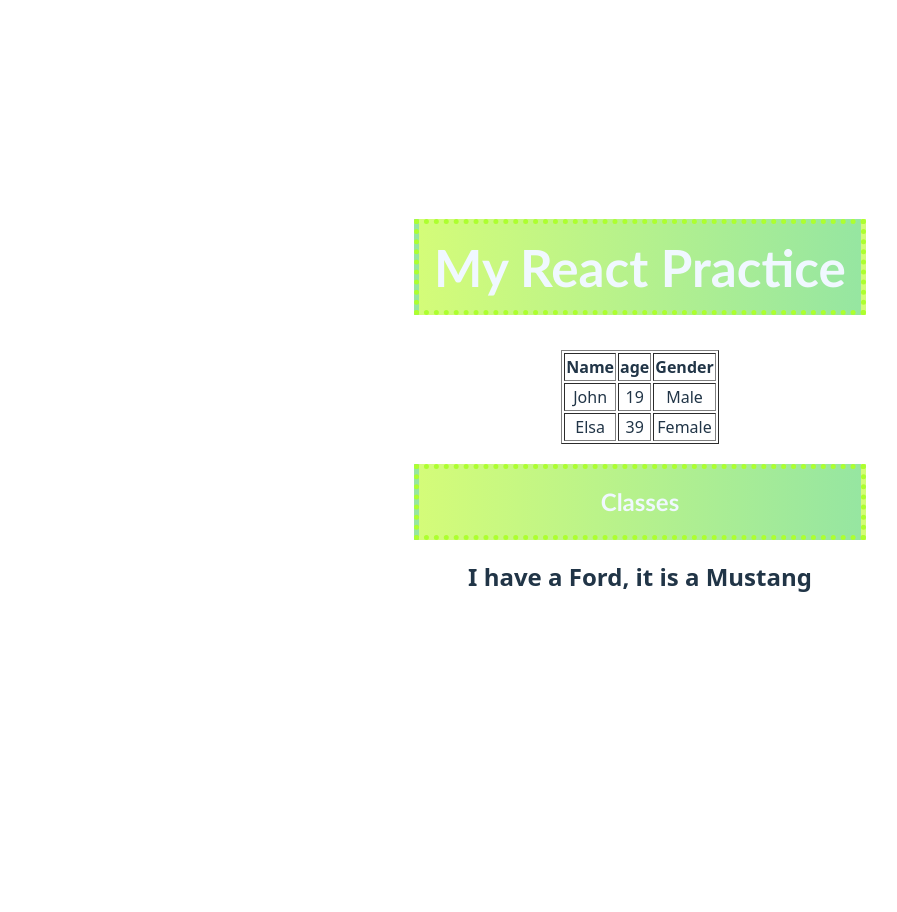
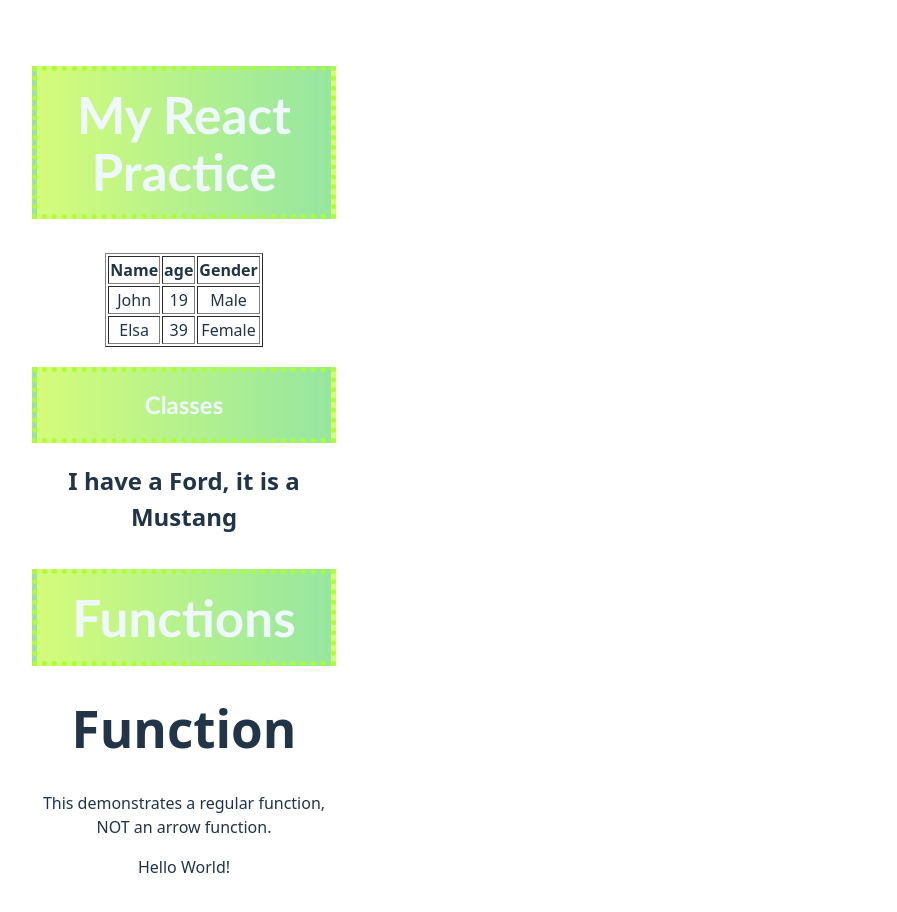
Before and after one commit to 2302543-coder/React, a React (Vite) app: page / in a window 1280 px wide. Shown: the top 912 px of the page, without its empty margins (0-897 px from the left). Before the commit the page ends 800 px from the top, so only its background shows below. Built offline with nearby package versions, Linux system fonts and the light colour scheme.

Commit message:
functions

```diff
--- a/src/App.jsx
+++ b/src/App.jsx
@@ -4,6 +4,7 @@ import viteLogo from '/vite.svg'
 import './AppmyCss.css'
 import Intro1 from './IntroSamples/Intro1'
 import Classes from './IntroSamples/Classes'
+import ArrowFunctions from './IntroSamples/ArrowFunctions'
 
 function App() {
   return (
@@ -16,8 +17,11 @@ function App() {
     </div>
     <h2 id="title">Classes</h2>
       <Classes />
+      <h1 id="title">Functions</h1>
+      <ArrowFunctions />
+      </div>
 
-      </div>
+
     </>
 
   )
--- a/src/AppmyCss.css
+++ b/src/AppmyCss.css
@@ -3,11 +3,11 @@
   margin: 0 auto;
   padding: 2rem;
   text-align: center;
-  display:flex;
-  justify-content:space-between;
+  display:grid;
+  justify-content:space-evenly;
   align-content:center;
   align-items:center;
-  flex-wrap:wrap;
+grid-template-columns: repeat(4, 1fr);
 }
 #title {
 background: linear-gradient(to right, #d4fc79, #96e6a1);
--- /dev/null
+++ b/src/IntroSamples/ArrowFunctions.jsx
@@ -0,0 +1,17 @@
+
+function ArrowFunctions() {
+  // Regular function
+  const hello = function () {
+    return "Hello World!";
+  };
+
+  return (
+    <div>
+      <h1>Function</h1>
+      <p>This demonstrates a regular function, NOT an arrow function.</p>
+      <p>{hello()}</p>
+    </div>
+  );
+}
+
+export default ArrowFunctions;
```
